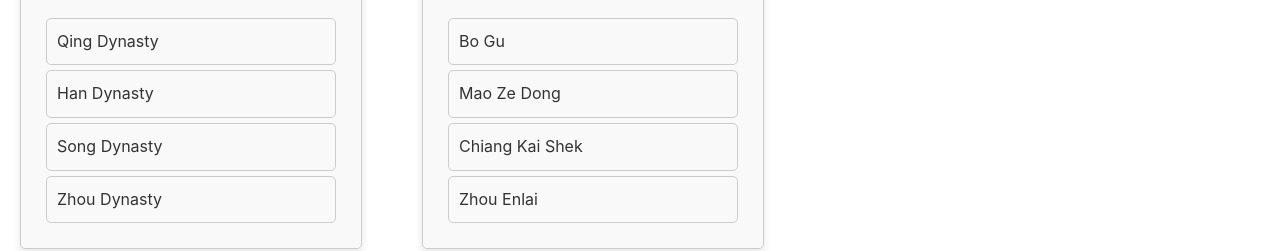
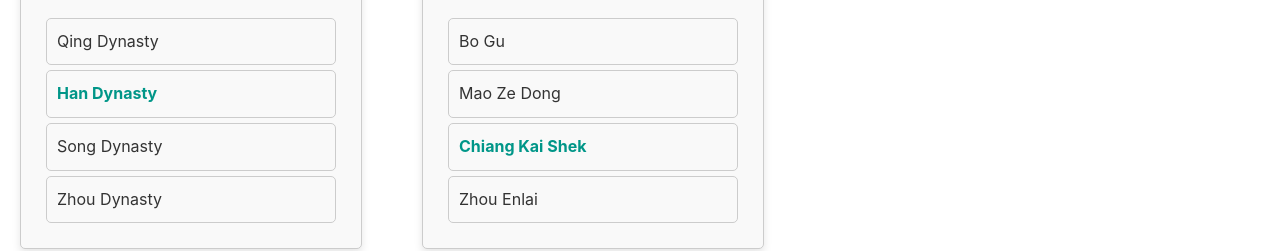
Before and after one commit to FlashCardGeneratorApp/Flashcard-App-Frontend, a React (Vite) app: page /cardview/1 in a window 1280 px wide. Shown: the part 288-539 px from the top of the page. Built offline with nearby package versions, Linux system fonts and the light colour scheme; no server answers.

Commit message:
Added some a missingle class on correct answer

```diff
--- a/src/components/cardview.jsx
+++ b/src/components/cardview.jsx
@@ -93,7 +93,7 @@ const Cardview = () => {
                 <li
                   key={optionIndex}
                   className={
-                  optionIndex === item.answer ? "answer-option" : "option"
+                    option === item.answer ? "answer-option option" : "option"
                   }
                 >
                   {option}
@@ -111,4 +111,5 @@ const Cardview = () => {
   );
 };
 
+
 export default Cardview;
--- a/src/components/cardview_delete.jsx
+++ b/src/components/cardview_delete.jsx
@@ -96,7 +96,7 @@ const Cardview = () => {
                 <li
                   key={optionIndex}
                   className={
-                    optionIndex === item.answer ? "answer-option" : "option"
+                    optionIndex === item.answer ? "answer-option option" : "option"
                   }
                 >
                   {option}
```
Lines whose indentation alone changed are shown as unchanged.
